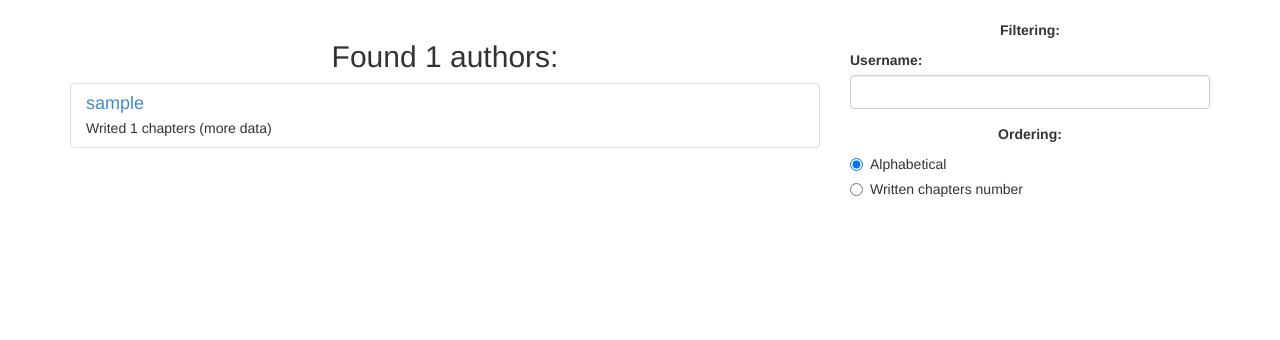
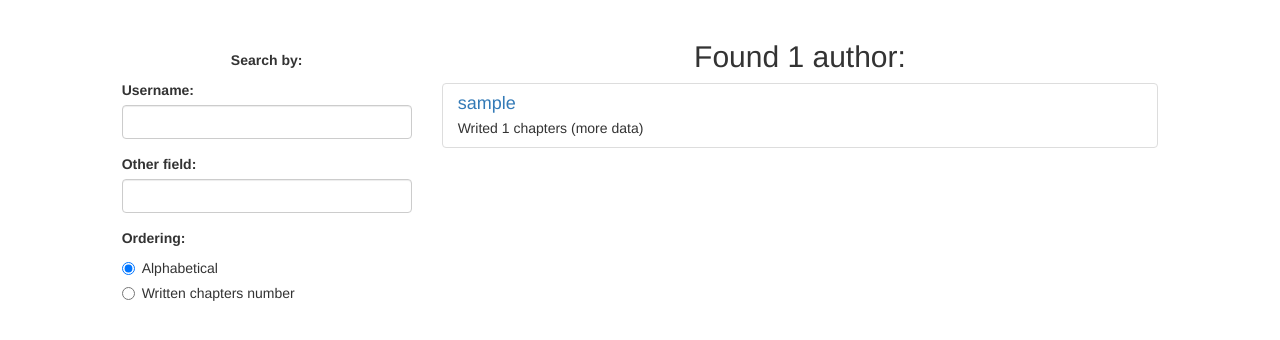
Before and after one commit to RomanOsadchuk/GoStory, a Django app: template stories/templates/stories/author_list_page.html in a window 1280 px wide. Shown: the part 52-392 px from the top of the page. Run offline with Django 3.2, Linux system fonts and the light colour scheme; the template is opened without the code that fills it: most values are stand-ins (such as "Sample title", 1, 10 or a date in 2020); some libraries are stand-ins or nearby versions.

Commit message:
frontend changes

```diff
--- /dev/null
+++ b/general/static/general/css/base.css
@@ -0,0 +1,14 @@
+
+form#filtering {
+    padding-top: 30px;
+}
+
+.form-horizontal .errorlist {
+    list-style-type: none;
+    margin: 25px 0;
+}
+
+.form-horizontal .errors p {
+    margin: 0px;
+    padding-top: 7px;
+}
--- a/general/templates/general/base.html
+++ b/general/templates/general/base.html
@@ -7,10 +7,11 @@
         <meta charset="utf-8">
         <meta name="viewport" content="width=device-width, initial-scale=1">
         <title>{% block title %}GoStory{% endblock title %}</title>
-        <link rel="stylesheet" href="{% static 'general/css/bootstrap.min.css' %}" type="text/css"/>
+        <link rel="stylesheet" href="http://maxcdn.bootstrapcdn.com/bootstrap/3.2.0/css/bootstrap.min.css">
+        <link rel="stylesheet" href="{% static 'general/css/base.css' %}" type="text/css"/>
         {% block css %}{% endblock css %}
-        <script src="{% static 'general/js/jquery-1.11.1.min.js' %}" type="text/javascript"></script>
-        <script src="{% static 'general/js/bootstrap.min.js' %}" type="text/javascript"></script>
+        <script src="https://ajax.googleapis.com/ajax/libs/jquery/1.11.1/jquery.min.js"></script>
+        <script src="http://maxcdn.bootstrapcdn.com/bootstrap/3.2.0/js/bootstrap.min.js"></script>
         <script src="{% static 'general/js/common.js' %}" type="text/javascript"></script>
         {% block js %}{% endblock js %}
     </head>
@@ -18,7 +19,7 @@
     <body>
         {% include 'general/header.html' %}
 
-        <div class="container">
+        <div class="container-fluid">
             {% block content %}{% endblock content %}
         </div>
 
--- a/general/templatetags/html_tag_modifiers.py
+++ b/general/templatetags/html_tag_modifiers.py
@@ -5,6 +5,7 @@ register = template.Library()
 
 
 class_re = re.compile(r'(?<=class=["\'])(.*)(?=["\'])')
+
 
 # from djangosnippets.org/snippets/2253/
 @register.filter
@@ -14,7 +15,6 @@ def add_class(value, css_class):
     if match:
         m = re.search(r'^%s$|^%s\s|\s%s\s|\s%s$' % (css_class, css_class,
                                                     css_class, css_class), match.group(1))
-        print match.group(1)
         if not m:
             return mark_safe(class_re.sub(match.group(1) + " " + css_class,
                                           string))
--- a/registration/templates/registration/profile.html
+++ b/registration/templates/registration/profile.html
@@ -5,7 +5,7 @@
 
 {% block content %}
     <div class="row">
-        <div class="col-md-8 col-md-offset-2">
+        <div class="col-sm-8 col-sm-offset-2">
             <h3>{{ profile_user.username }}</h3>
             <hr/>
 
--- a/stories/templates/stories/author_list_ajax.html
+++ b/stories/templates/stories/author_list_ajax.html
@@ -1,18 +1,10 @@
+<h2 class="text-center">
+    {% with total=authors.paginator.count %}
+        {% if total %} Found {{ total }} author{{ total|pluralize }}:
+        {% else %}No authors found{% endif %}
+    {% endwith %}
+</h2>
+
 {% include 'stories/author_list_group.html' %}
 
 {% include 'general/paginator.html' with page=authors %}
-
-{% if stories.has_other_pages %}
-    <ul class="pager">
-        <li {% if stories.has_previous %}
-                data-page-num="{{ stories.previous_page_number }}"
-            {% else %}class="disabled"{% endif %}>
-            <a href="#">Previous page</a>
-        </li>
-        <li {% if stories.has_next %}
-                data-page-num="{{ stories.next_page_number }}"
-            {% else %}class="disabled"{% endif %}>
-            <a href="#">Next page</a>
-        </li>
-    </ul>
-{% endif %}
--- a/stories/templates/stories/author_list_group.html
+++ b/stories/templates/stories/author_list_group.html
@@ -1,3 +1,6 @@
+{# distinct template because it is included in home page and author_list_ajax page #}
+
+
 <ul class="list-group">
     {% for author in authors %}
         <li class="list-group-item">
@@ -8,7 +11,5 @@
                 Writed {{ author.chap_num }} chapters (more data)
             </p>
         </li>
-    {% empty %}
-        <p>No authors found</p>
     {% endfor %}
 </ul>
--- a/stories/templates/stories/author_list_page.html
+++ b/stories/templates/stories/author_list_page.html
@@ -2,7 +2,7 @@
 
 {% load staticfiles %}
 
-{% block title %}Authors | {{ block.super }}{% endblock %}
+{% block title %}Search Authors | {{ block.super }}{% endblock %}
 
 {% block js %}
     <script src="{% static 'general/js/list_filtering.js' %}" type="text/javascript"></script>
@@ -11,20 +11,18 @@
 
 {% block content %}
     <div class="row">
-        <div class="col-md-8">
-            <h2 class="text-center">Found {{ authors.paginator.count }} authors:</h2>
-
-            <div id="ajax-content">{% include 'stories/author_list_ajax.html' %}</div>
-        </div>
-
-        <div class="col-md-4">
+        <div class="col-sm-4 col-md-3 col-lg-3 col-lg-offset-1">
             <form id="filtering" method="get" role="form">
-                <p class="text-center"><b>Filtering:</b></p>
+                <p class="text-center"><b>Search by:</b></p>
                 <div class="form-group">
                     <label for="username">Username:</label>
                     <input id="username" name="name" type="text" class="form-control">
                 </div>
-                <p class="text-center"><b>Ordering:</b></p>
+                <div class="form-group">
+                    <label for="other-field">Other field:</label>
+                    <input id="other-field" name="other" type="text" class="form-control">
+                </div>
+                <p><b>Ordering:</b></p>
                 <div class="radio">
                     <label>
                         <input type="radio" name="ordering" value="username" checked>
@@ -40,5 +38,9 @@
                 <!--button class="btn btn-default">Search</button-->
             </form>
         </div>
+
+        <div id="ajax-content" class="col-sm-8 col-md-9 col-lg-7">
+            {% include 'stories/author_list_ajax.html' %}
+        </div>
     </div>
 {% endblock %}
```
Also changed, not shown: registration/templates/registration/login.html (+6 -6 lines), registration/templates/registration/register.html (+5 -5 lines), stories/templates/stories/story_list_ajax.html (+7 -0 lines), stories/templates/stories/story_list_group.html (+3 -2 lines), stories/templates/stories/story_list_page.html (+12 -10 lines).
